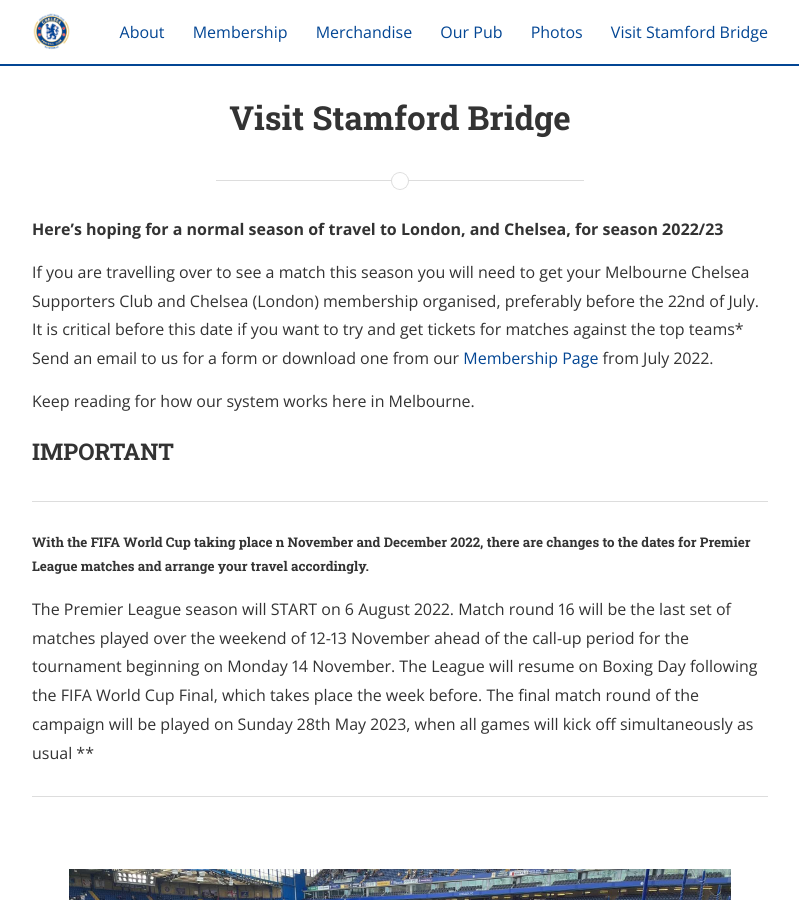
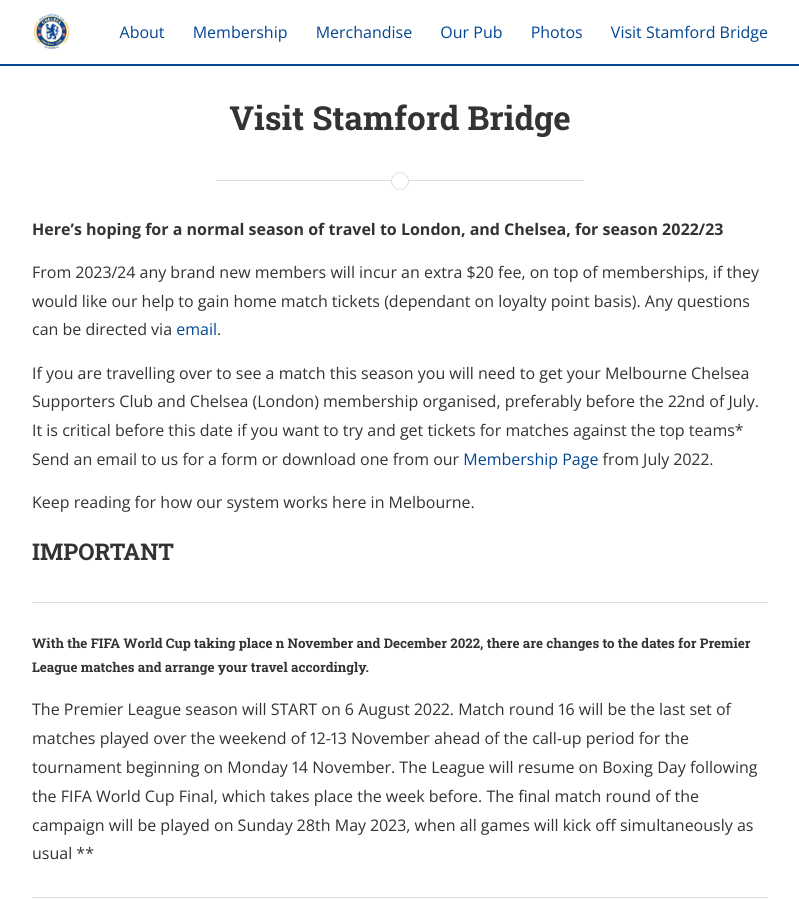
Before and after one commit to Foxh0und/MCSC, a Jekyll site: the page built from stamfordbridge.md, in a window 1280 px wide and 900 px high. Shown: the whole window, without its empty margins (240-1039 px from the left). Built offline with Jekyll 4.4.1, drawn with Linux system fonts in a browser that asks for light colours; nearby versions of some CDN libraries.

Commit message:
Update stamfordbridge.md

```diff
--- a/stamfordbridge.md
+++ b/stamfordbridge.md
@@ -5,6 +5,9 @@
 ---
 
 **Here’s hoping for a normal season of travel to London, and Chelsea, for season 2022/23**
+
+From 2023/24 any brand new members will incur an extra $20 fee, on top of memberships, if they would like our help to gain home match tickets (dependant on loyalty point basis). Any questions can be directed via [email](admin@chelseafcinmelbourne.com).
+
 
 If you are travelling over to see a match this season you will need to get your Melbourne Chelsea Supporters Club and Chelsea (London) membership organised, preferably before the 22nd of July. It is critical before this date if you want to try and get tickets for matches against the top teams* Send an email to us for a form or download one from our [Membership Page](https://www.melbournechelsea.com.au/membership/)	from July 2022.
 
```
